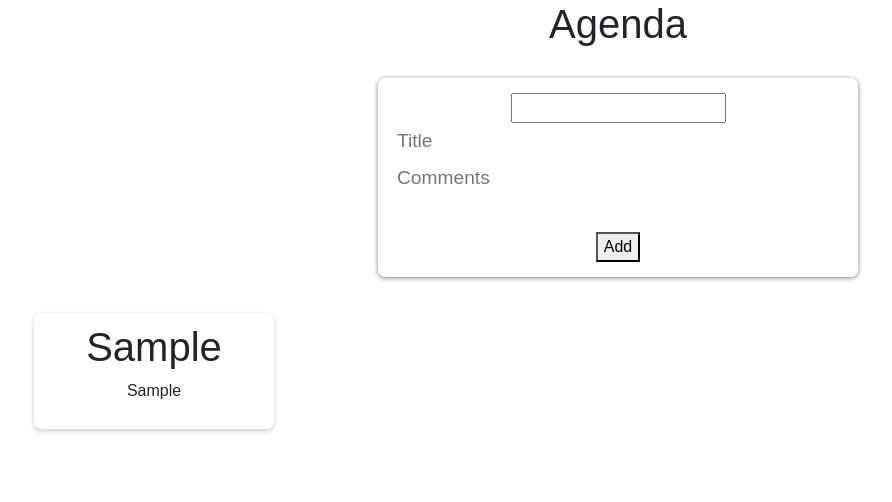
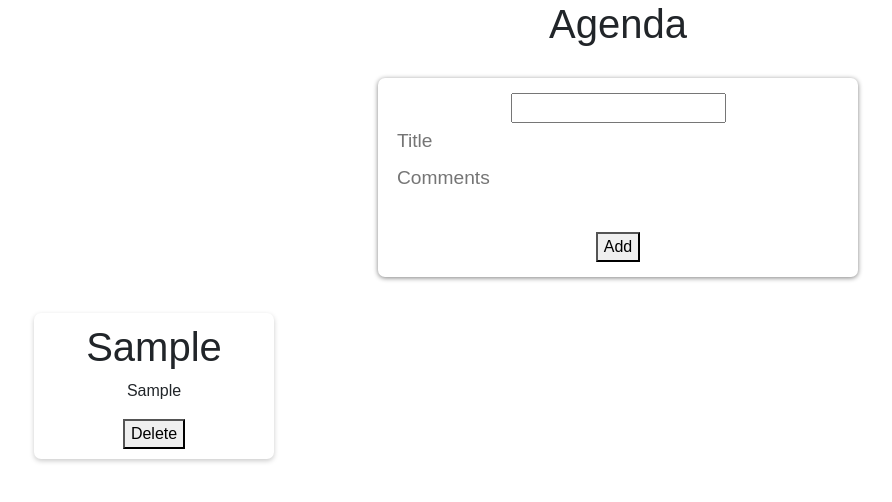
Before and after one commit to ath1005/ReactAgenda, a React (Create React App) app: page / in a window 1280 px wide. Both pictures are taken after typing "Sample", "Sample" into the empty fields and a click on the button "Add". Shown: the top 502 px of the page, without its empty margins (22-914 px from the left). Built offline with nearby package versions, Linux system fonts and the light colour scheme.

Commit message:
Tasks can now be deleted

```diff
--- a/src/components/App.jsx
+++ b/src/components/App.jsx
@@ -9,6 +9,14 @@ export default function App() {
   function addTask(task) {
     setTasks((prevTasks) => {
       return [...prevTasks, task];
+    });
+  }
+
+  function deleteTask(id) {
+    setTasks((prevTasks) => {
+      return prevTasks.filter((item, index) => {
+        return index !== id;
+      });
     });
   }
 
@@ -25,6 +33,7 @@ export default function App() {
               title={task.title}
               date={task.date}
               comments={task.comments}
+              onDelete={deleteTask}
             />
           ))}
         </ul>
--- a/src/components/Task.jsx
+++ b/src/components/Task.jsx
@@ -6,6 +6,7 @@ function Task(props) {
       <h1>{props.title}</h1>
       <h2>{props.date}</h2>
       <p>{props.comments}</p>
+      <button onClick={() => props.onDelete(props.id)}>Delete</button>
     </div>
   );
 }
```
